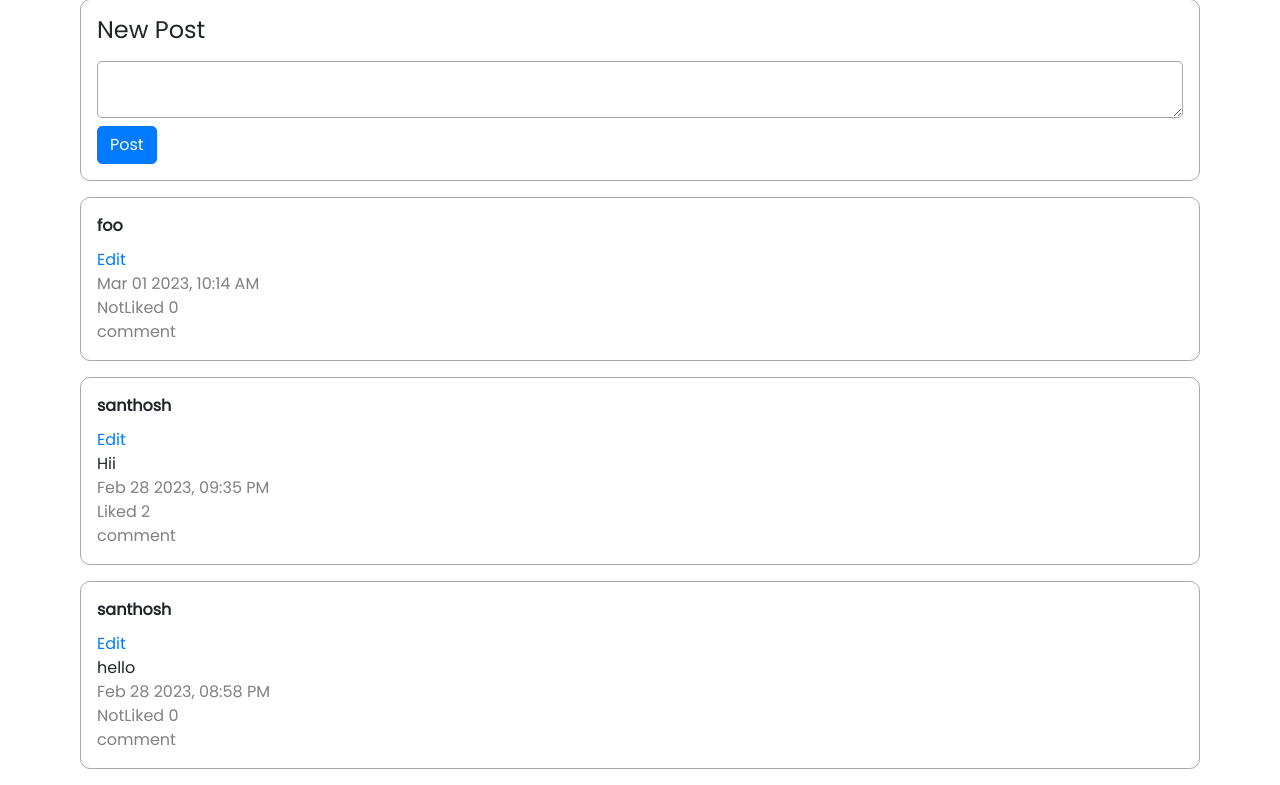
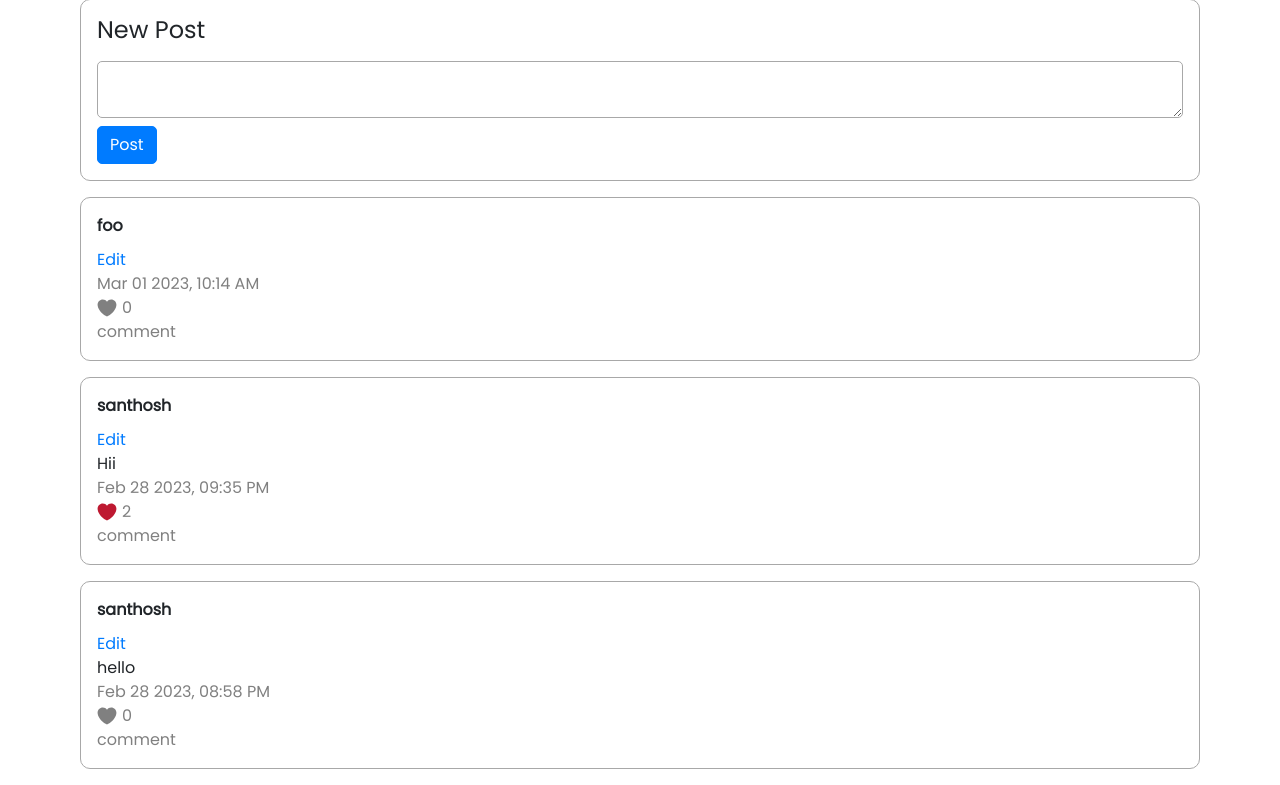
Before and after one commit to Santho-sh/network-app, a Django app: page / in a window 1280 px wide. Shown: the part 128-913 px from the top of the page. Run offline with Django 3.2, Linux system fonts and the light colour scheme; a user stored in the database is signed in; data comes from the database, SQL or seed files in the repository; some libraries are stand-ins or nearby versions.

Commit message:
likes icon

```diff
--- a/project4/network/static/network/app.js
+++ b/project4/network/static/network/app.js
@@ -79,14 +79,25 @@ function view_post(type) {
             timestamp.classList.add('post-timestamp');
             timestamp.innerHTML = post.timestamp;
 
-            const likes = document.createElement('p');
+            const likes = document.createElement('div');
             likes.classList.add('post-likes');
+
+            const like_icon = document.createElement('a');
+            like_icon.classList.add('like-icon');
+
+            const like_count = document.createElement('p');
+            like_count.classList.add('like-count');
+            like_count.innerHTML = post.likes;
+
             if (post.liked === true) {
-                likes.innerHTML = `Liked ${post.likes}`;
+                like_icon.innerHTML =  '<svg xmlns="http://www.w3.org/2000/svg" viewBox="0 0 47.5 47.5"><defs><clipPath id="a"><path d="M0 38h38V0H0v38Z"/></clipPath></defs><g clip-path="url(#a)" transform="matrix(1.25 0 0 -1.25 0 47.5)"><path fill="#be1931" d="M36.885 25.166c0 5.45-4.418 9.868-9.867 9.868-3.308 0-6.227-1.633-8.018-4.129-1.79 2.496-4.71 4.129-8.017 4.129-5.45 0-9.868-4.418-9.868-9.868 0-.772.098-1.52.266-2.241C2.752 14.413 12.216 5.431 19 2.965c6.783 2.466 16.249 11.448 17.617 19.96.17.721.268 1.469.268 2.241"/></g></svg>';
             }
             else {
-                likes.innerHTML = `NotLiked ${post.likes}`;
+                like_icon.innerHTML =  '<svg xmlns="http://www.w3.org/2000/svg" viewBox="0 0 47.5 47.5"><defs><clipPath id="a"><path d="M0 38h38V0H0v38Z"/></clipPath></defs><g clip-path="url(#a)" transform="matrix(1.25 0 0 -1.25 0 47.5)"><path fill="#808080" d="M36.885 25.166c0 5.45-4.418 9.868-9.867 9.868-3.308 0-6.227-1.633-8.018-4.129-1.79 2.496-4.71 4.129-8.017 4.129-5.45 0-9.868-4.418-9.868-9.868 0-.772.098-1.52.266-2.241C2.752 14.413 12.216 5.431 19 2.965c6.783 2.466 16.249 11.448 17.617 19.96.17.721.268 1.469.268 2.241"/></g></svg>';
             }
+
+            likes.appendChild(like_icon);
+            likes.appendChild(like_count);
 
 
             // TODO
@@ -137,8 +148,6 @@ function view_follow(type) {
 
 
 function view_profile(id) {
-
-    id=2
 
     document.querySelector('#posts').style.display = 'none';
     document.querySelector('#profile').style.display = 'block';
--- a/project4/network/static/network/styles.css
+++ b/project4/network/static/network/styles.css
@@ -80,9 +80,18 @@
 }
 
 .post-timestamp,
-.post-likes,
-.post-comment {
+.post-comment,
+.like-count {
     color: grey;
+}
+
+.post-likes {
+    display: flex;
+    gap: 5px;
+}
+
+.like-icon {
+    width: 20px;
 }
 
 /* Profile page */
--- a/project4/network/views.py
+++ b/project4/network/views.py
@@ -52,6 +52,7 @@ def get_posts(request, required):
             serialized_posts.append(serialized_post)
 
     return JsonResponse(serialized_posts, safe=False)
+
 
 @csrf_exempt
 @login_required
```
